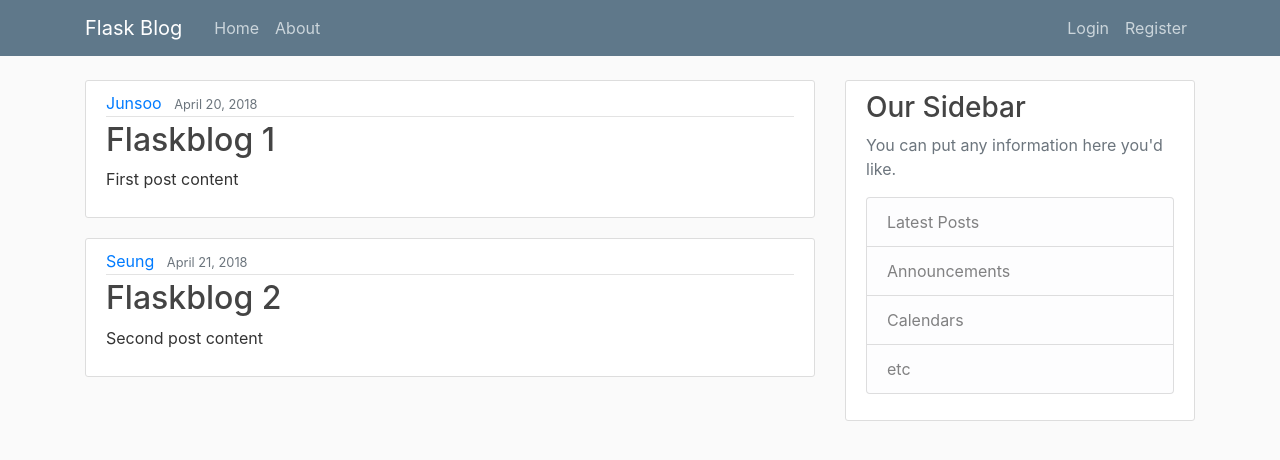
After one commit to Junsoo-cloud/MyBlog, a Flask app: page / in a window 1280 px wide. The commit adds this page. Shown: the top 460 px of the page. Run offline with Flask 3, Linux system fonts and the light colour scheme; parts of the project's set-up code (start-up, migrations or seed data) failed here and were passed over; some libraries are stand-ins or nearby versions.

Commit message:
"Flaskblog"

```diff
--- a/main.py
+++ b/main.py
@@ -1,15 +1,17 @@
-from flask import Flask, render_template
+from flask import Flask, render_template, url_for
+from forms import RegistrationForm, LoginForm
 
 app = Flask('app')
 
+arr.config['SECRET_KEY'] = '34e2ee1548491bcf261d357431cf64e9'
 posts = [{
     'author': 'Junsoo',
-    'title': '해윤이와 곧 일년',
+    'title': 'Flaskblog 1',
     'content': 'First post content',
     'date_posted': 'April 20, 2018'
 }, {
     'author': 'Seung',
-    'title': '정해윤 사랑해',
+    'title': 'Flaskblog 2',
     'content': 'Second post content',
     'date_posted': 'April 21, 2018'
 }]
@@ -25,6 +27,17 @@ def about():
   return render_template('about.html', title='About')  # Static
 
 
+@app.route('/register')
+def register():
+  form = RegistrationForm()
+  return render_template('register.html', title='Register', form=form)
+
+@app.route('/login')
+def login():
+  form = LoginForm()
+  return render_template('login.html', title='Login', form=form)
+
+
 '''
 __name__ == "__main__" is used when you
 directly run the file by interpreter instead of importing other modules.
--- /dev/null
+++ b/static/main.css
@@ -0,0 +1,80 @@
+body {
+  background: #fafafa;
+  color: #333333;
+  margin-top: 5rem;
+}
+
+h1, h2, h3, h4, h5, h6 {
+  color: #444444;
+}
+
+.bg-steel {
+  background-color: #5f788a;
+}
+
+.site-header .navbar-nav .nav-link {
+  color: #cbd5db;
+}
+
+.site-header .navbar-nav .nav-link:hover {
+  color: #ffffff;
+}
+
+.site-header .navbar-nav .nav-link.active {
+  font-weight: 500;
+}
+
+.content-section {
+  background: #ffffff;
+  padding: 10px 20px;
+  border: 1px solid #dddddd;
+  border-radius: 3px;
+  margin-bottom: 20px;
+}
+
+.article-title {
+  color: #444444;
+}
+
+a.article-title:hover {
+  color: #428bca;
+  text-decoration: none;
+}
+
+.article-content {
+  white-space: pre-line;
+}
+
+.article-img {
+  height: 65px;
+  width: 65px;
+  margin-right: 16px;
+}
+
+.article-metadata {
+  padding-bottom: 1px;
+  margin-bottom: 4px;
+  border-bottom: 1px solid #e3e3e3
+}
+
+.article-metadata a:hover {
+  color: #333;
+  text-decoration: none;
+}
+
+.article-svg {
+  width: 25px;
+  height: 25px;
+  vertical-align: middle;
+}
+
+.account-img {
+  height: 125px;
+  width: 125px;
+  margin-right: 20px;
+  margin-bottom: 16px;
+}
+
+.account-heading {
+  font-size: 2.5rem;
+}
--- a/templates/home.html
+++ b/templates/home.html
@@ -1,8 +1,15 @@
 {% extends "layout.html" %}"}
 {% block content %}
   {% for post in posts %}
-    <h1> {{ post.title }} </h1>
-    <p>By {{ post.author }} on {{ post.date_posted }}</p>
-    <p> {{ post.content }}</p>
+    <article class="media content-section">
+      <div class="media-body">
+        <div class="article-metadata">
+          <a class="mr-2" href="#">{{ post.author }}</a>
+          <small class="text-muted">{{ post.date_posted }}</small>
+        </div>
+        <h2><a class="article-title" href="#">{{ post.title }}</a></h2>
+        <p class="article-content">{{ post.content }}</p>
+      </div>
+    </article>
   {% endfor %}
 {% endblock content %}
--- /dev/null
+++ b/templates/layout.html
@@ -0,0 +1,69 @@
+<!DOCTYPE html>
+<html>
+<head>
+    <!-- Required meta tags -->
+    <meta charset="utf-8">
+    <meta name="viewport" content="width=device-width, initial-scale=1, shrink-to-fit=no">
+
+    <!-- Bootstrap CSS -->
+    <link rel="stylesheet" href="https://maxcdn.bootstrapcdn.com/bootstrap/4.0.0/css/bootstrap.min.css" integrity="sha384-Gn5384xqQ1aoWXA+058RXPxPg6fy4IWvTNh0E263XmFcJlSAwiGgFAW/dAiS6JXm" crossorigin="anonymous">
+
+    <link rel="stylesheet" type="text/css" href="{{ url_for('static', filename='main.css') }}">
+
+    {% if title %}
+        <title>Flask Blog - {{ title }}</title>
+    {% else %}
+        <title>Flask Blog</title>
+    {% endif %}
+</head>
+<body>
+    <header class="site-header">
+      <nav class="navbar navbar-expand-md navbar-dark bg-steel fixed-top">
+        <div class="container">
+          <a class="navbar-brand mr-4" href="/">Flask Blog</a>
+          <button class="navbar-toggler" type="button" data-toggle="collapse" data-target="#navbarToggle" aria-controls="navbarToggle" aria-expanded="false" aria-label="Toggle navigation">
+            <span class="navbar-toggler-icon"></span>
+          </button>
+          <div class="collapse navbar-collapse" id="navbarToggle">
+            <div class="navbar-nav mr-auto">
+              <a class="nav-item nav-link" href="/">Home</a>
+              <a class="nav-item nav-link" href="/about">About</a>
+            </div>
+            <!-- Navbar Right Side -->
+            <div class="navbar-nav">
+              <a class="nav-item nav-link" href="/login">Login</a>
+              <a class="nav-item nav-link" href="/register">Register</a>
+            </div>
+          </div>
+        </div>
+      </nav>
+    </header>
+    <main role="main" class="container">
+      <div class="row">
+        <div class="col-md-8">
+          {% block content %}{% endblock %}
+        </div>
+        <div class="col-md-4">
+          <div class="content-section">
+            <h3>Our Sidebar</h3>
+            <p class='text-muted'>You can put any information here you'd like.
+              <ul class="list-group">
+                <li class="list-group-item list-group-item-light">Latest Posts</li>
+                <li class="list-group-item list-group-item-light">Announcements</li>
+                <li class="list-group-item list-group-item-light">Calendars</li>
+                <li class="list-group-item list-group-item-light">etc</li>
+              </ul>
+            </p>
+          </div>
+        </div>
+      </div>
+    </main>
+
+
+    <!-- Optional JavaScript -->
+    <!-- jQuery first, then Popper.js, then Bootstrap JS -->
+    <script src="https://code.jquery.com/jquery-3.2.1.slim.min.js" integrity="sha384-KJ3o2DKtIkvYIK3UENzmM7KCkRr/rE9/Qpg6aAZGJwFDMVNA/GpGFF93hXpG5KkN" crossorigin="anonymous"></script>
+    <script src="https://cdnjs.cloudflare.com/ajax/libs/popper.js/1.12.9/umd/popper.min.js" integrity="sha384-ApNbgh9B+Y1QKtv3Rn7W3mgPxhU9K/ScQsAP7hUibX39j7fakFPskvXusvfa0b4Q" crossorigin="anonymous"></script>
+    <script src="https://maxcdn.bootstrapcdn.com/bootstrap/4.0.0/js/bootstrap.min.js" integrity="sha384-JZR6Spejh4U02d8jOt6vLEHfe/JQGiRRSQQxSfFWpi1MquVdAyjUar5+76PVCmYl" crossorigin="anonymous"></script>
+</body>
+</html>
--- /dev/null
+++ b/templates/login.html
@@ -0,0 +1,4 @@
+{% extends "layout.html" %}"}
+{% block content %}
+  <h1> About Page </h1>
+{% endblock content %}
```
Also changed, not shown: forms.py (added, +18 -0 lines), templates/register.html (added, +9 -0 lines).
